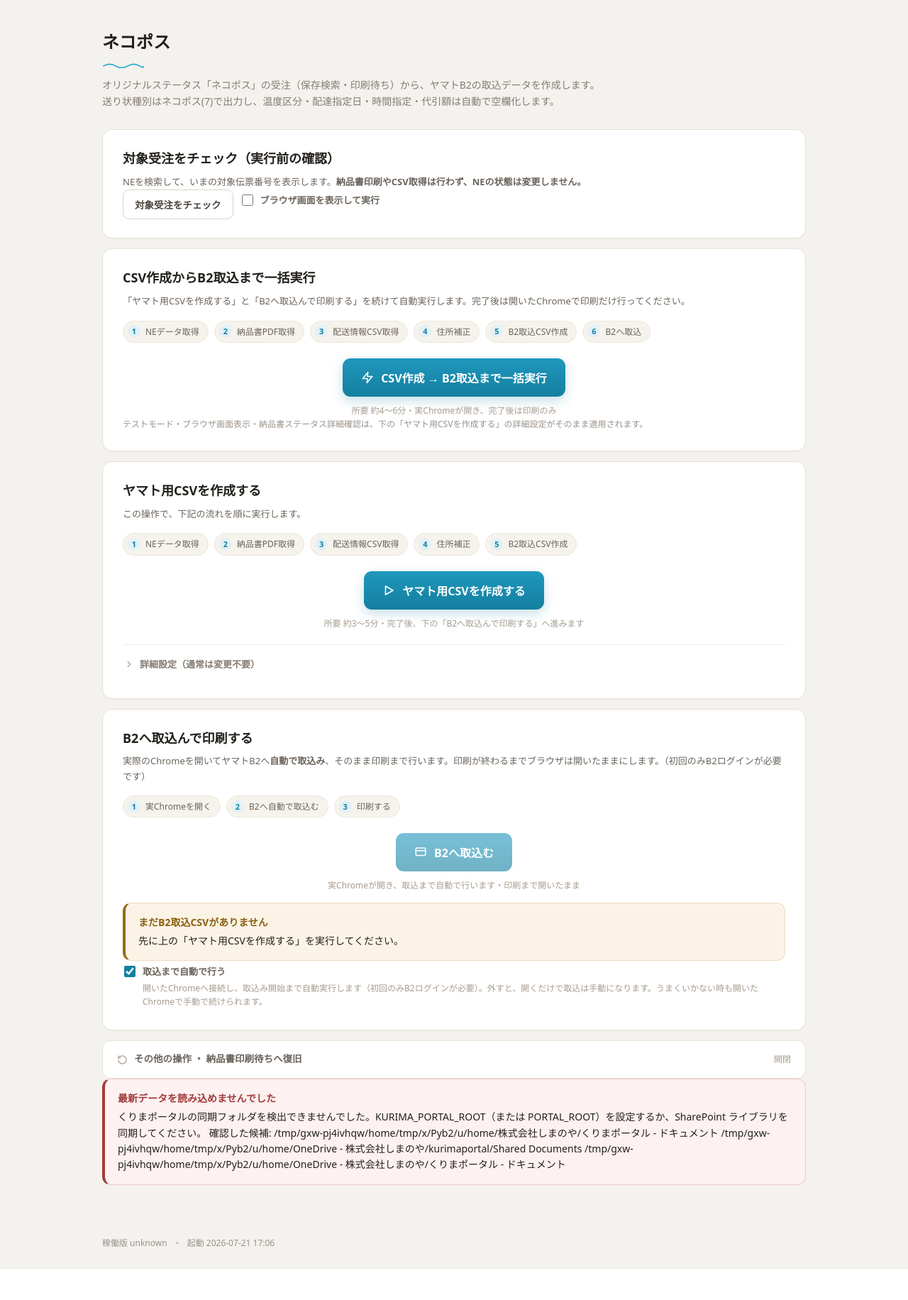
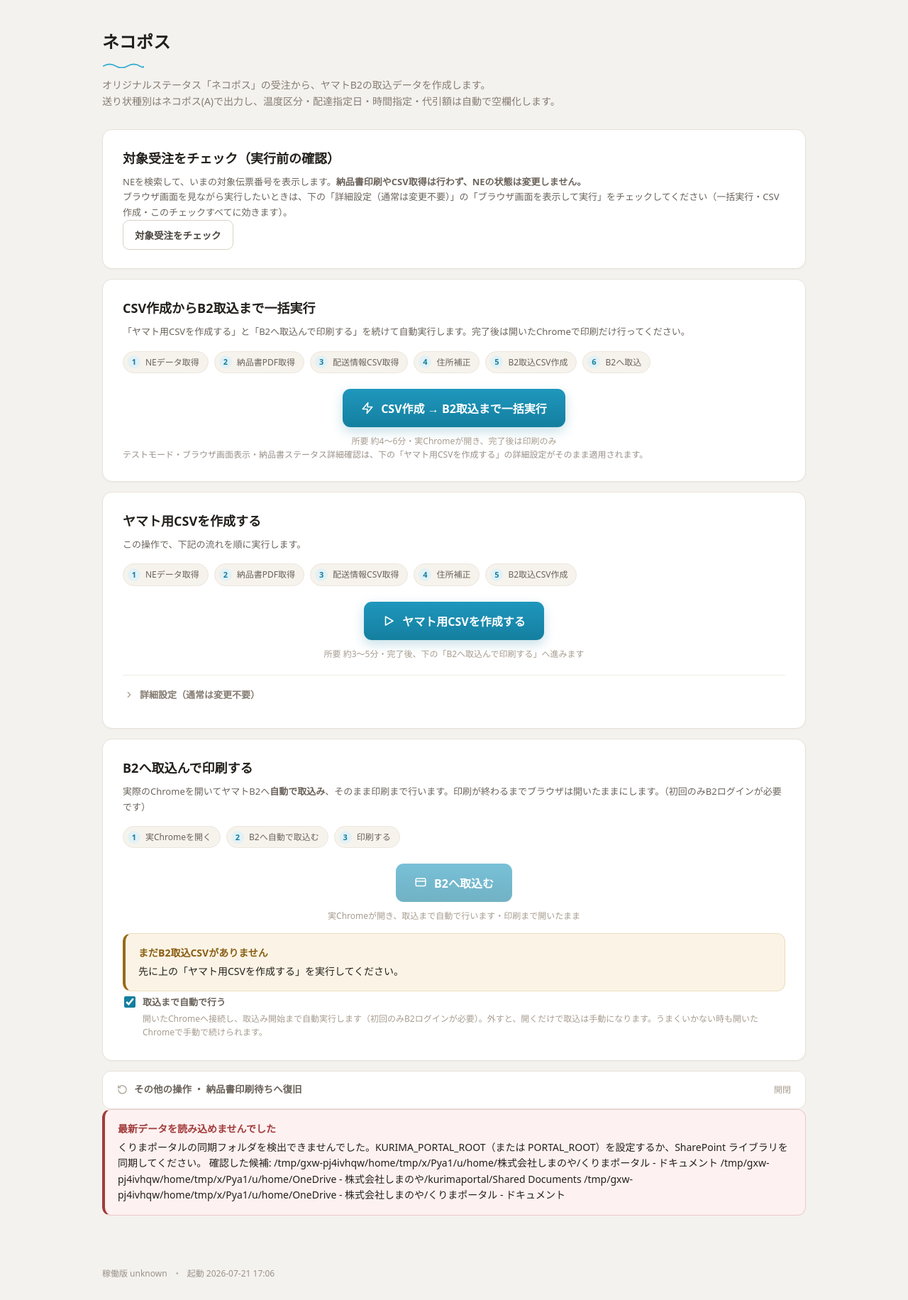
Before and after one commit to kurocoma/kurima-portal, a FastAPI app: page /nekopos in a window 1280 px wide. Shown: the part 63-1895 px from the top of the page at 71% size. Before the commit the page ends 1852 px from the top, so only its background shows below. Run offline with FastAPI, Linux system fonts and the light colour scheme; data that the repository does not hold is empty.

Commit message:
ネコポス: 送り状種別をA（B2現行コード）へ修正、対象チェックのheadedは詳細設定を継承
- B2実機のJS定数から現行コード表を取得: ネコポス=A、7は現行B2では
  クロネコゆうパケット（NEパターンが出す7のまま取り込むとゆうパケット扱いになる実障害）
- NEKOPOS_INVOICE_TYPE を 7→A に修正（変換時に 7→A 上書き＋変更前の値を警告表示）
- 対象チェック横の「ブラウザ画面を表示して実行」チェックを削除し（重複のため）、
  data-settings-from で詳細設定のチェックを継承（一括実行・CSV作成・対象チェックすべて
  詳細設定の1箇所で切替でき、「チェックしたのにバックグラウンド実行」の混乱を解消）

Co-Authored-By: Claude Fable 5 <noreply@anthropic.com>

```diff
--- a/portal_app/services/yamato_flow_profile.py
+++ b/portal_app/services/yamato_flow_profile.py
@@ -71,8 +71,13 @@ YAMATO_PROFILE = YamatoFlowProfile(
     clear_unsupported_columns=False,
 )
 
-# B2クラウドの送り状種別コード: ネコポス=7（検証用受注の実CSVで確認のうえ運用開始する）
-NEKOPOS_INVOICE_TYPE = "7"
+# B2クラウドの送り状種別コード: ネコポス=**A**（2026-07-21 B2実機のJS定数
+# SERVICE_TYPE_NEKOPOS_CD='A' から取得）。「7」は現行B2では**クロネコゆうパケット**
+# （SERVICE_TYPE_YUPACKET_CD='7'）に割り当てられており、NEカスタムパターンが出力する
+# 「7」をそのまま通すとゆうパケット扱いで取り込まれる（実障害で確認）。
+# 参考: 0=発払い 1=EAZY 2=コレクト 3=クロネコゆうメール 4=タイム 6=発払い(複数口)
+#       7=クロネコゆうパケット 8=宅急便コンパクト 9=コンパクトコレクト A=ネコポス
+NEKOPOS_INVOICE_TYPE = "A"
 # NEのオリジナルステータス「ネコポス」のID（受注一覧のバッジ #original_status_118 から確認）
 NEKOPOS_ORIGINAL_STATUS_ID = 118
 
--- a/portal_app/templates/yamato.html
+++ b/portal_app/templates/yamato.html
@@ -7,8 +7,8 @@
   <h1 class="page-title">{{ mode_label }}</h1>
   <svg class="page-wave" width="62" height="8" viewBox="0 0 62 8" fill="none"><path d="M2 5C8 1.5 13 1.5 19 5s11 3.5 17 0 11-3.5 17 0 5 1 5 1" stroke="#3bb0d4" stroke-width="2" stroke-linecap="round"/></svg>
   {% if mode == "nekopos" %}
-    <p class="page-lead">オリジナルステータス「ネコポス」の受注（保存検索・印刷待ち）から、ヤマトB2の取込データを作成します。<br>
-    送り状種別はネコポス(7)で出力し、温度区分・配達指定日・時間指定・代引額は自動で空欄化します。</p>
+    <p class="page-lead">オリジナルステータス「ネコポス」の受注から、ヤマトB2の取込データを作成します。<br>
+    送り状種別はネコポス(A)で出力し、温度区分・配達指定日・時間指定・代引額は自動で空欄化します。</p>
   {% else %}
     <p class="page-lead">印刷待ちの受注からヤマトB2の取込データを作成します。</p>
   {% endif %}
@@ -23,17 +23,12 @@
 
 <section class="panel{% if error %} mt-14{% endif %}">
   <h2 class="panel-title">対象受注をチェック（実行前の確認）</h2>
-  <p class="panel-lead">NEを検索して、いまの対象伝票番号を表示します。<strong>納品書印刷やCSV取得は行わず、NEの状態は変更しません。</strong></p>
-  <form method="post" action="/yamato/inspect" data-progress-form data-progress-endpoint="/yamato/inspect/start">
+  <p class="panel-lead">NEを検索して、いまの対象伝票番号を表示します。<strong>納品書印刷やCSV取得は行わず、NEの状態は変更しません。</strong><br>
+  ブラウザ画面を見ながら実行したいときは、下の「詳細設定（通常は変更不要）」の「ブラウザ画面を表示して実行」をチェックしてください（一括実行・CSV作成・このチェックすべてに効きます）。</p>
+  <form method="post" action="/yamato/inspect" data-progress-form data-progress-endpoint="/yamato/inspect/start" data-settings-from="yamato-csv-form">
     <input type="hidden" name="mode" value="{{ mode }}">
     <div class="btn-row" style="margin-top:0;">
       <button class="btn" type="submit">対象受注をチェック</button>
-      <label class="opt plain" style="display:inline-flex;margin:0;">
-        <input type="checkbox" name="headed" value="on">
-        <span>
-          <strong class="opt-title">ブラウザ画面を表示して実行</strong>
-        </span>
-      </label>
     </div>
   </form>
 </section>
```
Also changed, not shown: tests/test_nekopos_profile.py (+16 -14 lines).
